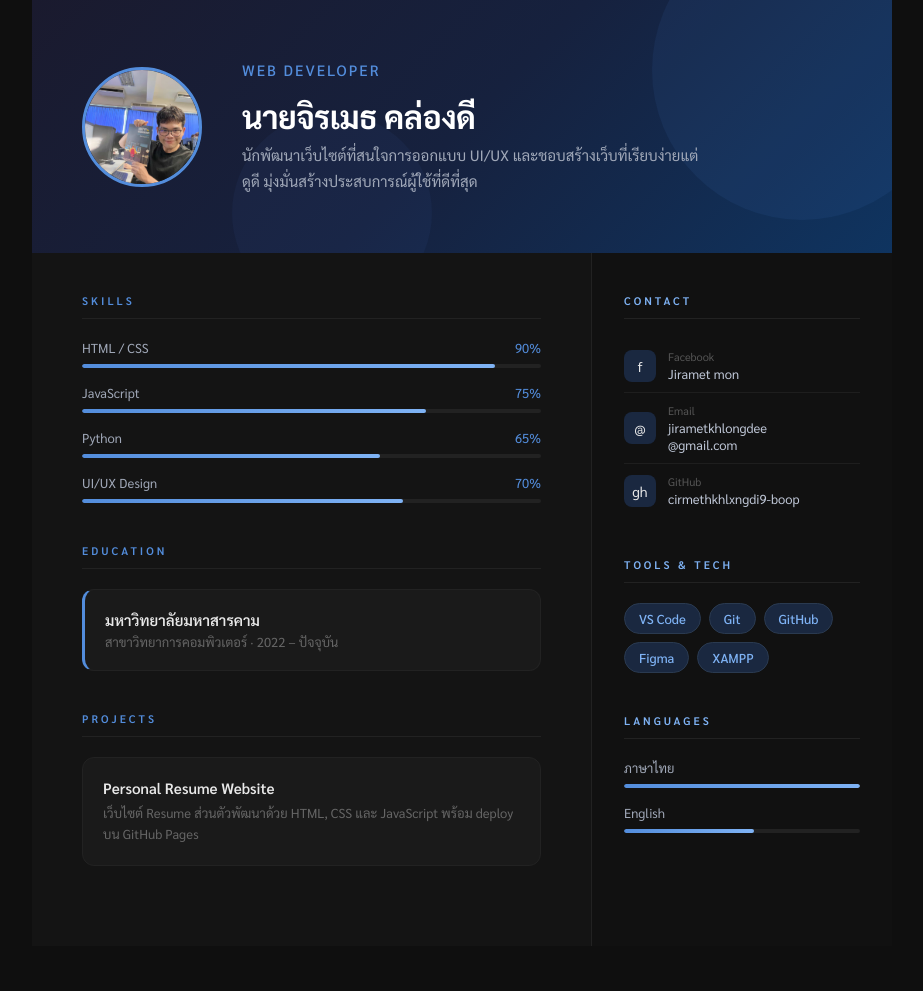
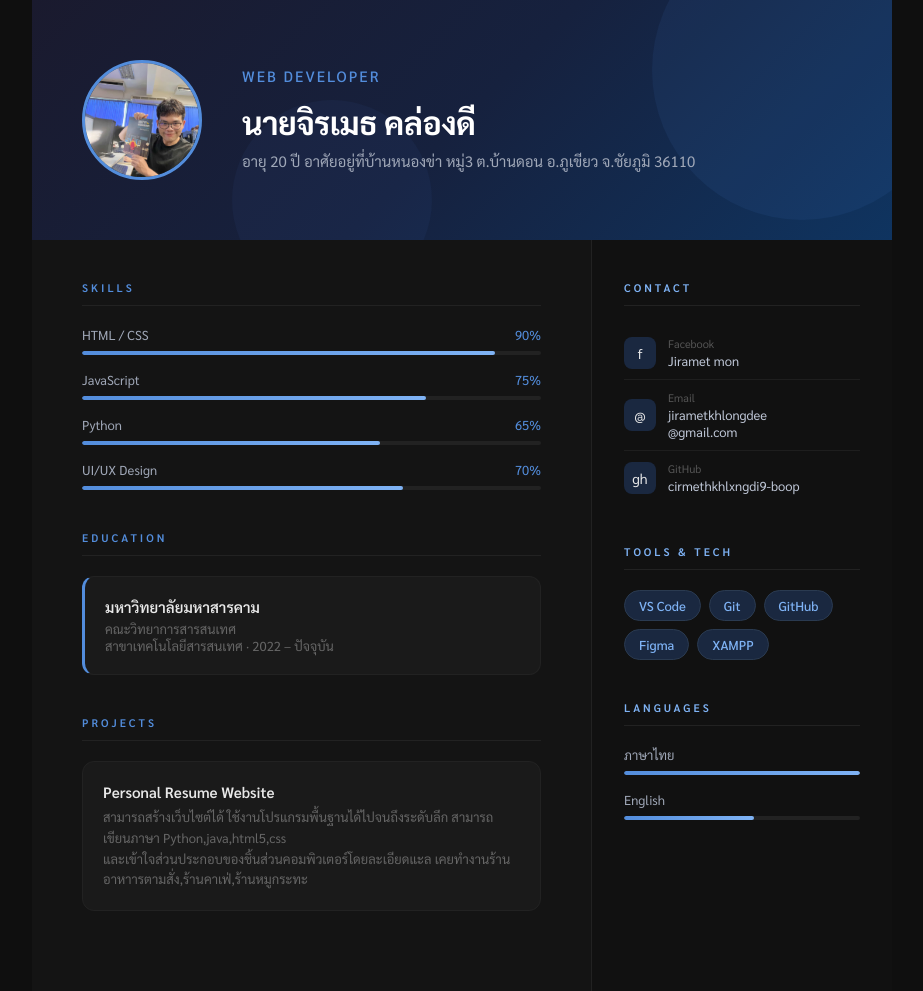
Before and after one commit to cirmethkhlxngdi9-boop/My_resume_jiramet, a plain HTML site: page index.html in a window 1280 px wide. Shown: the whole page, without its empty margins (178-1101 px from the left). Before the commit the page ends 946 px from the top, so only its background shows below. Drawn offline with Linux system fonts and the light colour scheme.

Commit message:
index.html

```diff
--- a/index.html
+++ b/index.html
@@ -224,7 +224,7 @@
         <div class="hero-text">
             <div class="role">Web Developer</div>
             <h1>นายจิรเมธ คล่องดี</h1>
-            <p class="bio">นักพัฒนาเว็บไซต์ที่สนใจการออกแบบ UI/UX และชอบสร้างเว็บที่เรียบง่ายแต่ดูดี มุ่งมั่นสร้างประสบการณ์ผู้ใช้ที่ดีที่สุด</p>
+            <p class="bio">อายุ 20 ปี อาศัยอยู่ที่บ้านหนองข่า หมู่3 ต.บ้านดอน อ.ภูเขียว จ.ชัยภูมิ 36110</p>
         </div>
     </div>
 
@@ -257,7 +257,8 @@
                 <div class="section-title">Education</div>
                 <div class="edu-card">
                     <h3>มหาวิทยาลัยมหาสารคาม</h3>
-                    <p>สาขาวิทยาการคอมพิวเตอร์ · 2022 – ปัจจุบัน</p>
+                    <p>คณะวิทยาการสารสนเทศ</p>
+                    <p>สาขาเทคโนโลยีสารสนเทศ · 2022 – ปัจจุบัน</p>
                 </div>
             </div>
 
@@ -265,7 +266,8 @@
                 <div class="section-title">Projects</div>
                 <div class="project-card">
                     <h3>Personal Resume Website</h3>
-                    <p>เว็บไซต์ Resume ส่วนตัวพัฒนาด้วย HTML, CSS และ JavaScript พร้อม deploy บน GitHub Pages</p>
+                    <p>สามารถสร้างเว็บไซต์ได้ ใช้งานโปรแกรมพื้นฐานได้ไปจนถึงระดับลึก สามารถเขียนภาษา Python,java,html5,css</p>
+                    <p>และเข้าใจส่วนประกอบของชิ้นส่วนคอมพิวเตอร์โดยละเอียดแะล เคยทำงานร้านอาหาารตามสั่ง,ร้านคาเฟ่,ร้านหมูกระทะ</p>
                 </div>
             </div>
 
```
